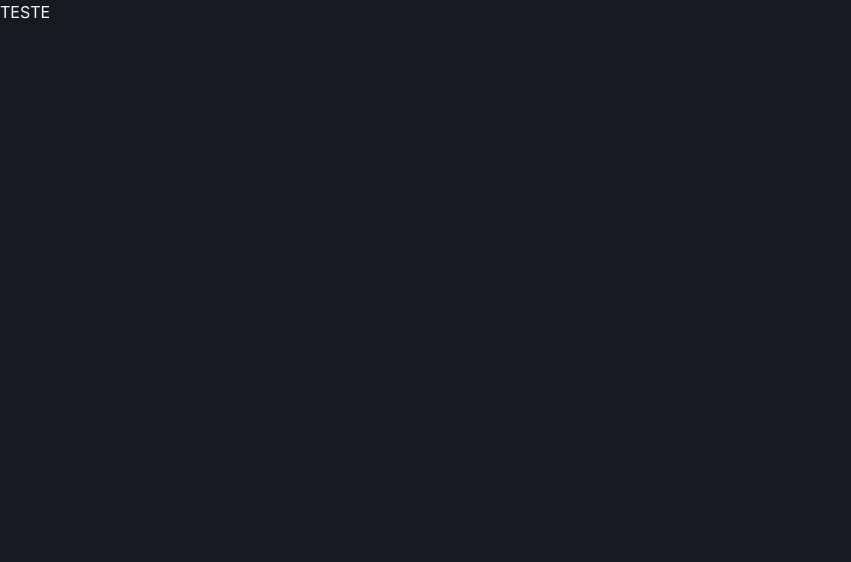
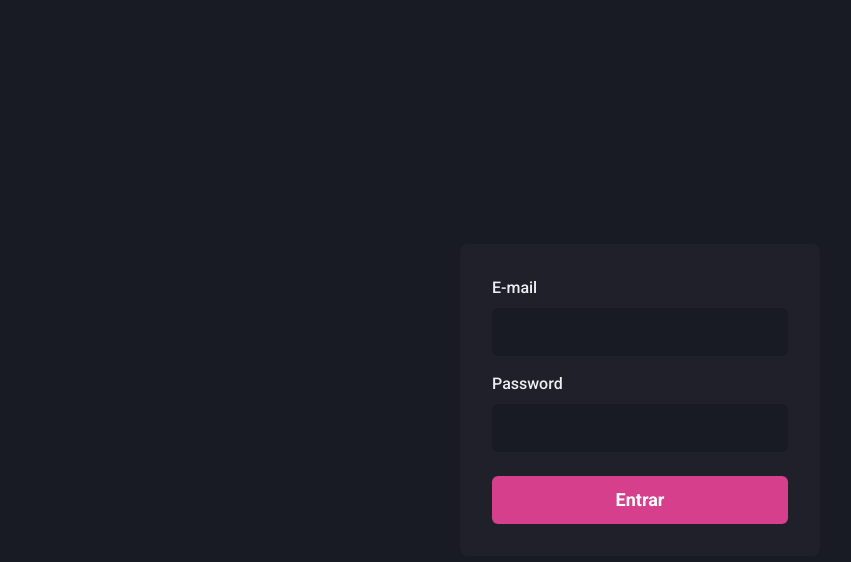
Before and after one commit to pedrocs378/dashgo, a Next.js app: page / in a window 1280 px wide. Shown: the top 562 px of the page, without its empty margins (0-851 px from the left). Built offline with nearby package versions, Linux system fonts and the light colour scheme.

Commit message:
feat: cria pagina de login

```diff
--- /dev/null
+++ b/src/components/Form/Input.tsx
@@ -0,0 +1,33 @@
+import {
+	FormControl,
+	FormLabel,
+	Input as ChakraInput,
+	InputProps as ChakraInputProps
+} from "@chakra-ui/react";
+
+interface InputProps extends ChakraInputProps {
+	name: string
+	label?: string
+}
+
+export function Input({ name, label, ...rest }: InputProps) {
+
+	return (
+		<FormControl>
+			{ !!label && <FormLabel htmlFor={name}>{label}</FormLabel>}
+
+			<ChakraInput
+				id={name}
+				name={name}
+				focusBorderColor="pink.500"
+				bgColor="gray.900"
+				variant="filled"
+				_hover={{
+					bgColor: 'gray.900'
+				}}
+				size="lg"
+				{...rest}
+			/>
+		</FormControl>
+	)
+}
--- a/src/pages/_app.tsx
+++ b/src/pages/_app.tsx
@@ -5,7 +5,7 @@
 
 function MyApp({ Component, pageProps }: AppProps) {
   return (
-    <ChakraProvider resetCSS theme={theme}>
+    <ChakraProvider theme={theme}>
       <Component {...pageProps} />
     </ChakraProvider>
   )
--- /dev/null
+++ b/src/pages/_document.tsx
@@ -0,0 +1,19 @@
+import Document, { Head, Html, Main, NextScript } from 'next/document'
+
+export default class MyDocument extends Document {
+
+	render() {
+		return (
+			<Html>
+				<Head>
+					<link rel="preconnect" href="https://fonts.gstatic.com" />
+					<link href="https://fonts.googleapis.com/css2?family=Roboto:wght@400;500;700&display=swap" rel="stylesheet" />
+				</Head>
+				<body>
+					<Main />
+					<NextScript />
+				</body>
+			</Html>
+		)
+	}
+}
--- a/src/pages/index.tsx
+++ b/src/pages/index.tsx
@@ -1,4 +1,7 @@
 import Head from 'next/head'
+import { Flex, Button, Stack } from '@chakra-ui/react'
+
+import { Input } from '../components/Form/Input'
 
 export default function Home() {
   return (
@@ -7,7 +10,26 @@
         <title>dashgo</title>
       </Head>
 
-      <div>TESTE</div>
+      <Flex w="100vw" h="100vh" align="center" justify="center">
+        <Flex
+          as="form"
+          width="100%"
+          maxWidth={360}
+          bg="gray.800"
+          p="8"
+          borderRadius={8}
+          flexDir="column"
+        >
+          <Stack spacing="4">
+            <Input name="email" type="email" label="E-mail" />
+            <Input name="password" type="password" label="Password" />
+          </Stack>
+
+          <Button type="submit" mt="6" colorScheme="pink" size="lg">
+            Entrar
+          </Button>
+        </Flex>
+      </Flex>
     </>
   )
 }
--- a/src/styles/theme.ts
+++ b/src/styles/theme.ts
@@ -1,6 +1,24 @@
 import { extendTheme } from '@chakra-ui/react'
 
 export const theme = extendTheme({
+	colors: {
+		gray: {
+			"900": '#181B23',
+			"800": '#1f2029',
+			"700": '#353646',
+			"600": '#4b4d63',
+			"500": '#616480',
+			"400": '#797d9a',
+			"300": '#9699b0',
+			"200": '#b3b5c6',
+			"100": '#d1d2dc',
+			"50": '#eeeef2',
+		}
+	},
+	fonts: {
+		heading: 'Roboto',
+		body: 'Roboto',
+	},
 	styles: {
 		global: {
 			body: {
```
Also changed, not shown: src/styles/config.ts (deleted).
